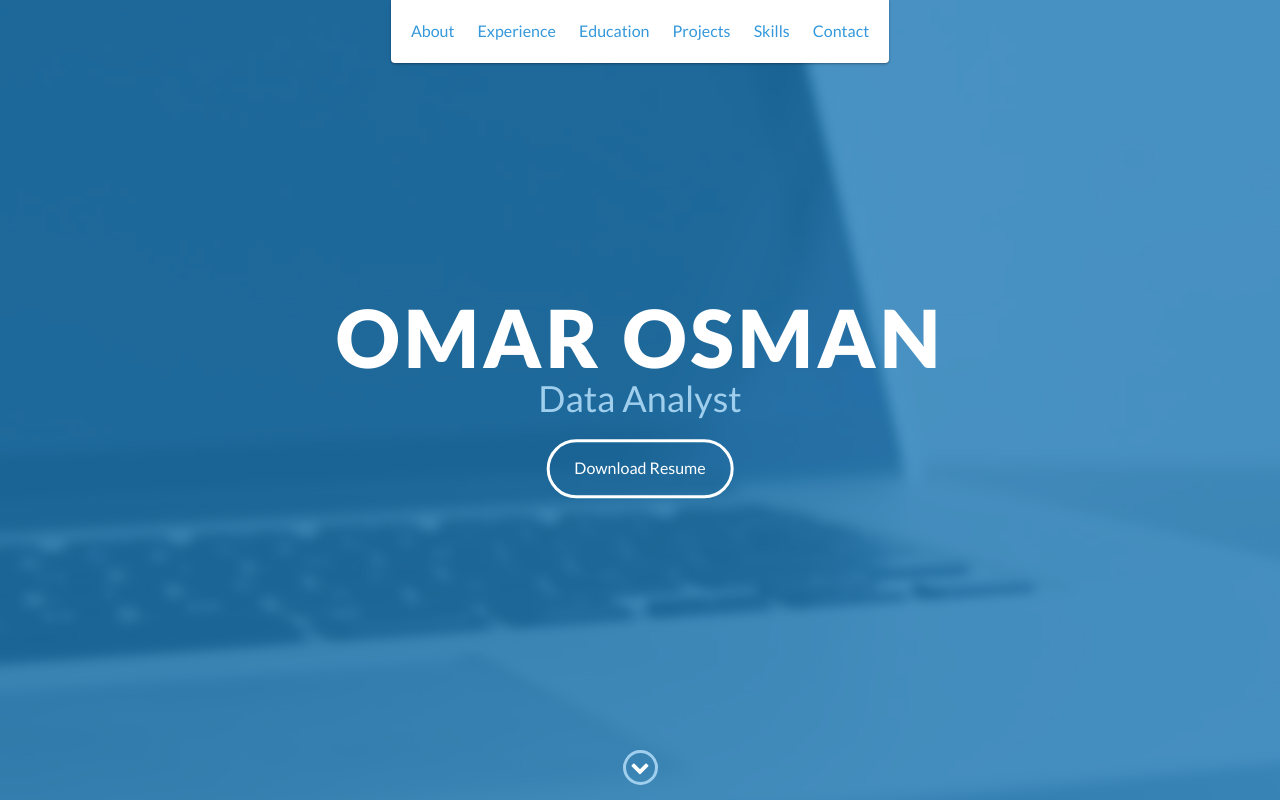
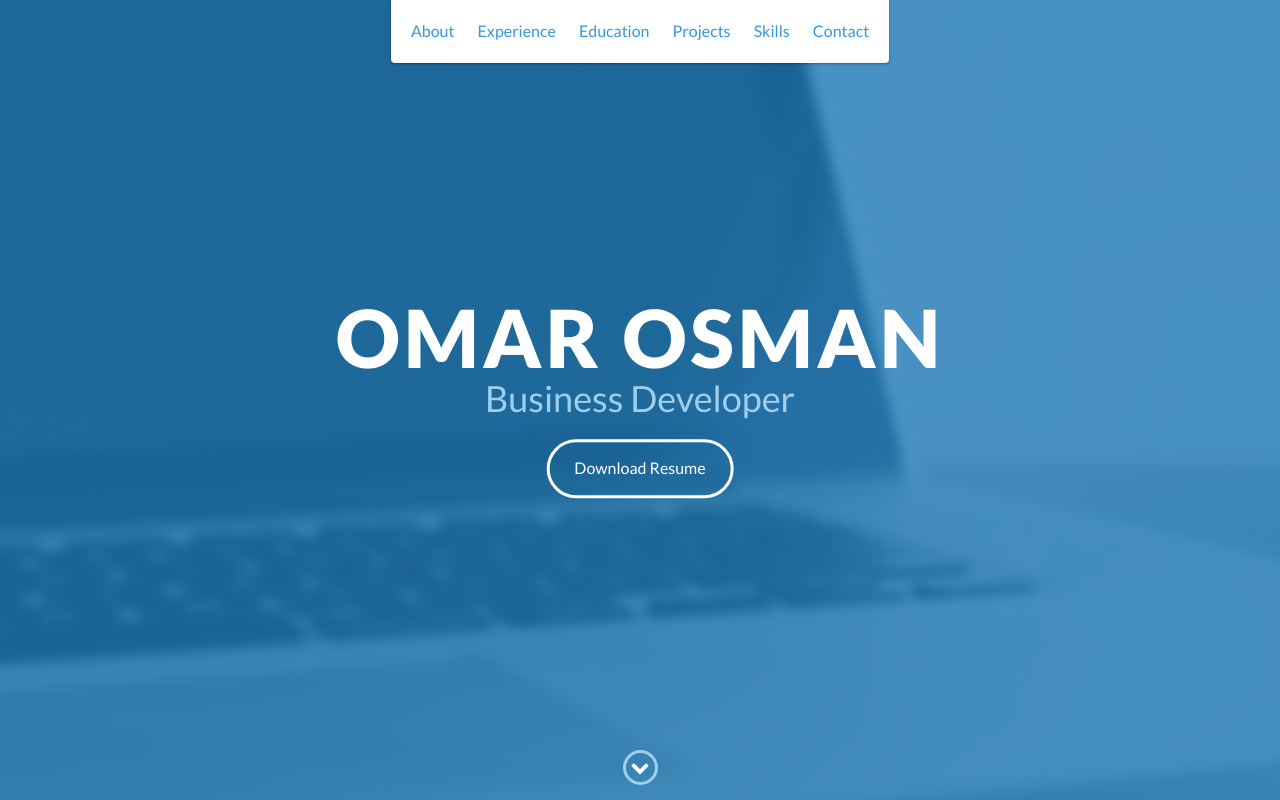
Before and after one commit to o-osman/o-osman.github.io, a website: page index.html in a window 1280 px wide. Shown: the top 800 px of the page. Drawn offline with nearby package versions, Linux system fonts and the light colour scheme.

Commit message:
Update index.html

```diff
--- a/index.html
+++ b/index.html
@@ -49,7 +49,7 @@
     <div id="lead">
         <div id="lead-content">
             <h1>Omar Osman</h1>
-            <h2>Data Analyst</h2>
+            <h2>Business Developer</h2>
             <a href="https://drive.google.com/file/d/1-tfQ0UWQ_Rg64T8Y55ciIsSs_PT-LdSd/view?usp=sharing" class="btn-rounded-white">Download Resume</a>
         </div>
         <!-- End #lead-content -->
```
